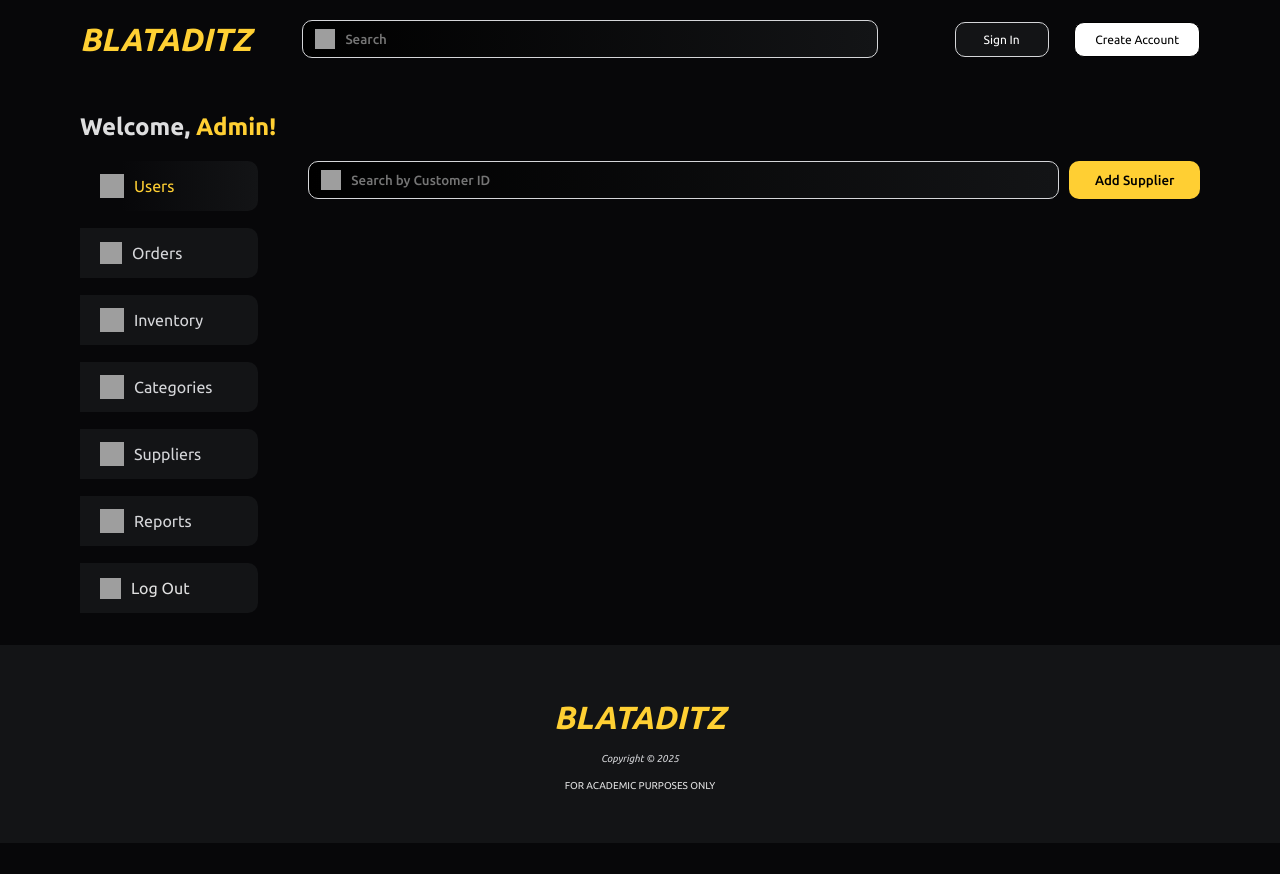
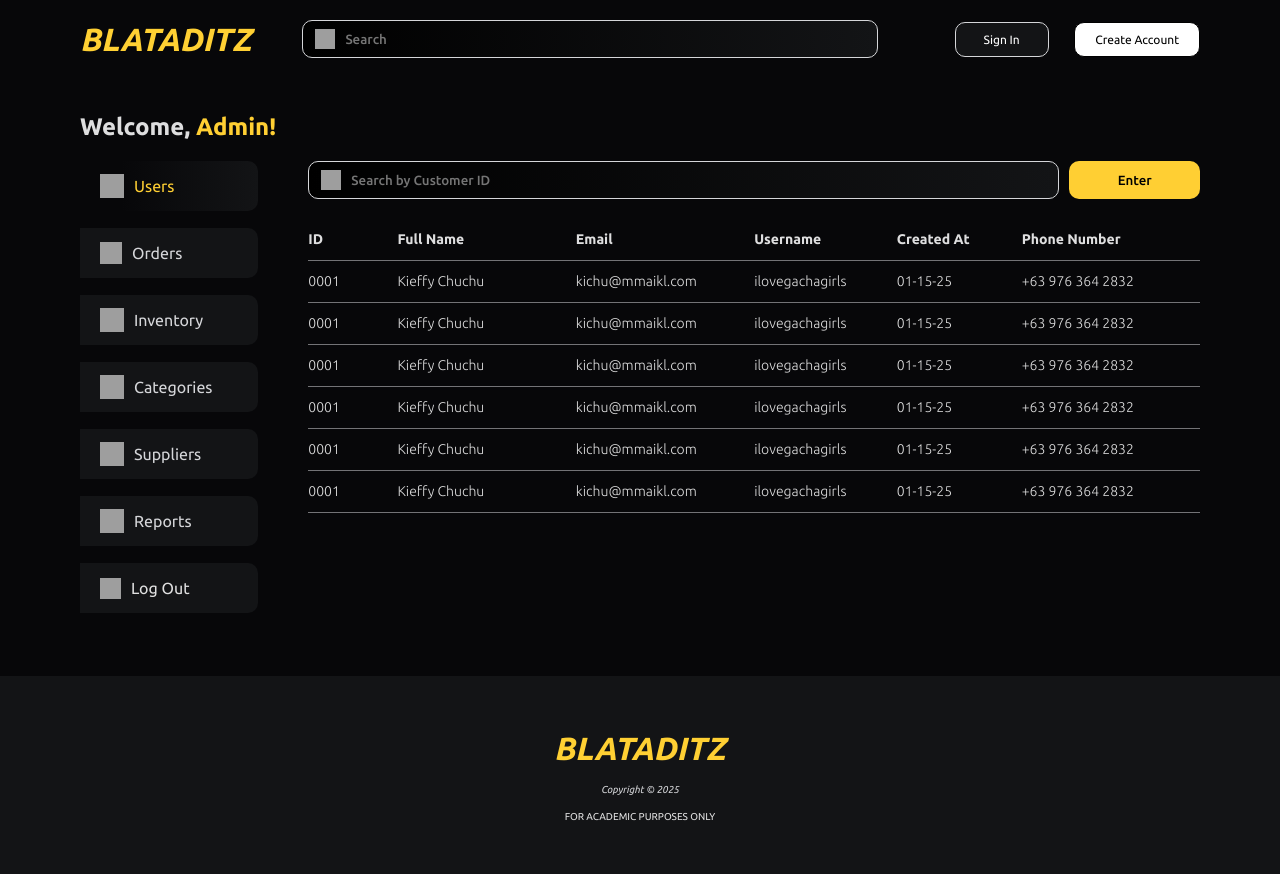
Before and after one commit to kiefgc/Blata-Ditz-Online-Retail-Store, a React (Vite) app in the folder frontend/blata-ditz-frontend/: page /admin/users in a window 1280 px wide. Before the commit the page ends 843 px from the top, so only its background shows below. Built offline with nearby package versions, Linux system fonts and the light colour scheme; grey boxes are pictures that could not be loaded.

Commit message:
Users table

```diff
--- a/frontend/blata-ditz-frontend/src/pages/AdminUsers.css
+++ b/frontend/blata-ditz-frontend/src/pages/AdminUsers.css
@@ -68,3 +68,30 @@ li {
     width: auto;
   }
 }
+
+.admin-users-table {
+  width: 100%;
+  margin-top: 20px;
+}
+.users-columnHeader,
+.user-entry {
+  display: grid;
+  grid-template-columns: 0.5fr 1fr 1fr 0.8fr 0.7fr 1fr;
+  width: 100%;
+  font-size: 1.4rem;
+  padding: 1rem 0;
+
+  border-bottom: 0.1px solid #d5d6d986;
+}
+
+.users-columnHeader {
+  font-weight: 600;
+}
+.user-entry {
+  font-weight: 300;
+}
+
+.users-list {
+  overflow-y: auto;
+  height: 50vh;
+}
--- a/frontend/blata-ditz-frontend/src/pages/AdminUsers.jsx
+++ b/frontend/blata-ditz-frontend/src/pages/AdminUsers.jsx
@@ -1,6 +1,70 @@
 import { useEffect, useState } from "react";
 import { Link } from "react-router-dom";
 import "./AdminUsers.css";
+
+/* Users mockup data */
+const usersData = [
+  {
+    id: "0001",
+    first_name: "Kieffy",
+    last_name: "Chuchu",
+    email: "kichu@mmaikl.com",
+    username: "ilovegachagirls",
+    created_at: "01-15-25",
+    phone_number: "+63 976 364 2832",
+    address: "Quezon Quezon Bahay ni Kief Quezon City",
+  },
+  {
+    id: "0001",
+    first_name: "Kieffy",
+    last_name: "Chuchu",
+    email: "kichu@mmaikl.com",
+    username: "ilovegachagirls",
+    created_at: "01-15-25",
+    phone_number: "+63 976 364 2832",
+    address: "Quezon Quezon Bahay ni Kief Quezon City",
+  },
+  {
+    id: "0001",
+    first_name: "Kieffy",
+    last_name: "Chuchu",
+    email: "kichu@mmaikl.com",
+    username: "ilovegachagirls",
+    created_at: "01-15-25",
+    phone_number: "+63 976 364 2832",
+    address: "Quezon Quezon Bahay ni Kief Quezon City",
+  },
+  {
+    id: "0001",
+    first_name: "Kieffy",
+    last_name: "Chuchu",
+    email: "kichu@mmaikl.com",
+    username: "ilovegachagirls",
+    created_at: "01-15-25",
+    phone_number: "+63 976 364 2832",
+    address: "Quezon Quezon Bahay ni Kief Quezon City",
+  },
+  {
+    id: "0001",
+    first_name: "Kieffy",
+    last_name: "Chuchu",
+    email: "kichu@mmaikl.com",
+    username: "ilovegachagirls",
+    created_at: "01-15-25",
+    phone_number: "+63 976 364 2832",
+    address: "Quezon Quezon Bahay ni Kief Quezon City",
+  },
+  {
+    id: "0001",
+    first_name: "Kieffy",
+    last_name: "Chuchu",
+    email: "kichu@mmaikl.com",
+    username: "ilovegachagirls",
+    created_at: "01-15-25",
+    phone_number: "+63 976 364 2832",
+    address: "Quezon Quezon Bahay ni Kief Quezon City",
+  },
+];
 
 function AdminUsers() {
   const [showSmallSearchbar, setShowSmallSearchbar] = useState(false);
@@ -128,7 +192,31 @@ function AdminUsers() {
                 />
                 <input type="text" placeholder="Search by Customer ID" />
               </div>
-              <button type="button">Add Supplier</button>
+              <button type="button">Enter</button>
+            </div>
+            <div className="admin-users-table">
+              <div className="users-columnHeader">
+                <span>ID</span>
+                <span>Full Name</span>
+                <span>Email</span>
+                <span>Username</span>
+                <span>Created At</span>
+                <span>Phone Number</span>
+              </div>
+              <div className="users-list">
+                {usersData.map((s) => (
+                  <div className="user-entry">
+                    <span>{s.id}</span>
+                    <span>
+                      {s.first_name} {s.last_name}
+                    </span>
+                    <span>{s.email}</span>
+                    <span>{s.username}</span>
+                    <span>{s.created_at}</span>
+                    <span>{s.phone_number}</span>
+                  </div>
+                ))}
+              </div>
             </div>
           </div>
         </div>
```
